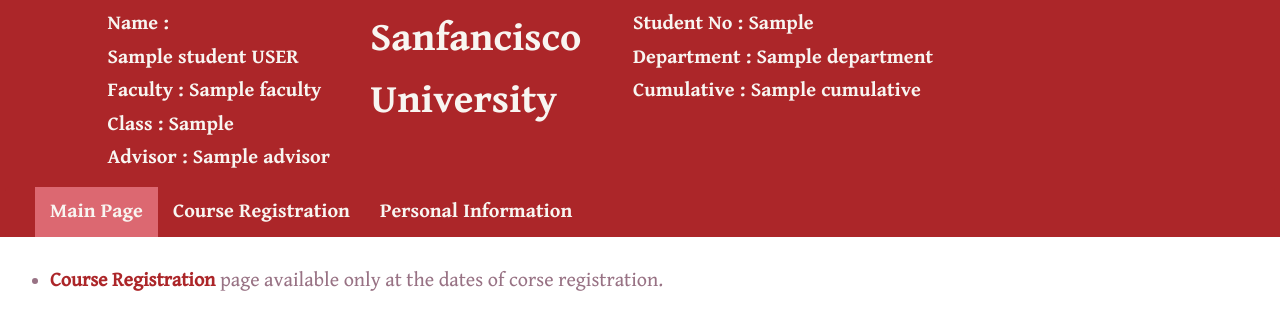
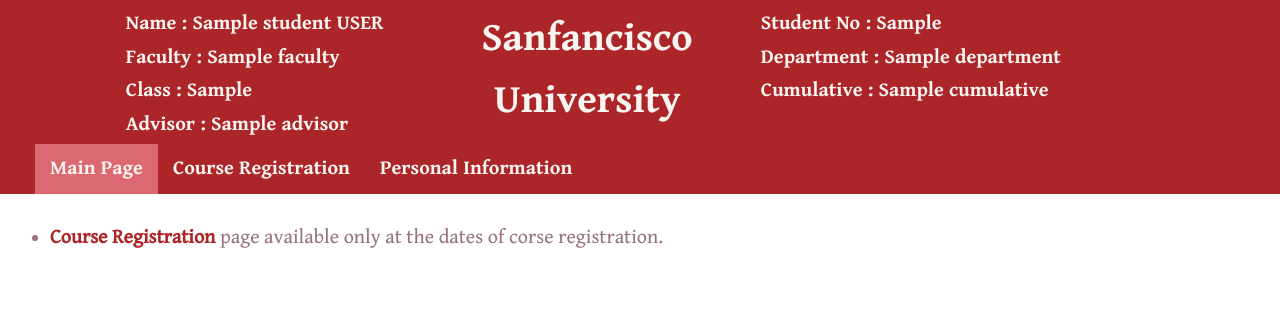
Before and after one commit to talhaHavadar/CourseRegistration, a Django app: template CourseRegistrationSystem/Registration/templates/Registration/mainPage.html in a window 1280 px wide. Shown: the top 330 px of the page. Run offline with Django 3.2, Linux system fonts and the light colour scheme; the template is opened without the code that fills it: most values are stand-ins (such as "Sample title", 1, 10 or a date in 2020); some libraries are stand-ins or nearby versions.

Commit message:
Stylesheet change

```diff
--- a/CourseRegistrationSystem/Registration/static/Registration/javascripts/controllers/MainController.js
+++ b/CourseRegistrationSystem/Registration/static/Registration/javascripts/controllers/MainController.js
@@ -10,7 +10,7 @@ app.controller("MainController", ["$scope",'CourseService','StudentService', fun
     $scope.isOnPage = function(index){
         return $scope.currentPage == index;
     };
-    //StudentService.me();
+    StudentService.me();
    	CourseService.filterCourse();
 
 }]);
--- a/CourseRegistrationSystem/Registration/static/Registration/javascripts/services/CourseFactory.js
+++ b/CourseRegistrationSystem/Registration/static/Registration/javascripts/services/CourseFactory.js
@@ -26,13 +26,14 @@ app.factory("CourseService",function($http, $q, StudentService){
 	    		});
 	      	}
 		});
+		return deferred.promise;
 	};
 
 	factory.getUpCourse = function(){
 		var deferred = $q.defer();
-		$http.post('/courseregistration'),{
-			"method":"courses-up"
-		}.then(function(data){
+		$http.post('/courseregistration',{
+			"method":"courses_up"
+		}).then(function(data){
 			if(data.status == 200 && data.data.success == true){
 				deferred.resolve(data.data);
 			} else {
@@ -52,6 +53,7 @@ app.factory("CourseService",function($http, $q, StudentService){
 	    	});
 	    }
 	});
+		return deferred.promise;
 	}
 
 	factory.filterCourse = function() {
--- a/CourseRegistrationSystem/Registration/static/Registration/stylesheets/mainPage.css
+++ b/CourseRegistrationSystem/Registration/static/Registration/stylesheets/mainPage.css
@@ -13,12 +13,16 @@ body .headerContainer {
   padding-bottom: 0; }
   body .headerContainer .infoHeader {
     justify-content: center;
-    display: inline-block; }
+    display: flex; }
   body .headerContainer .universityName1 {
+    display: flex;
     text-align: center;
+    justify-content: center;
     font-size: 30pt; }
   body .headerContainer .universityName2 {
+    display: flex;
     text-align: center;
+    justify-content: center;
     font-size: 30pt; }
   body .headerContainer .navbar {
     border: none;
--- a/CourseRegistrationSystem/Registration/static/Registration/stylesheets/mainPage.sass
+++ b/CourseRegistrationSystem/Registration/static/Registration/stylesheets/mainPage.sass
@@ -14,12 +14,16 @@ body
     padding-bottom: 0
     .infoHeader
       justify-content: center
-      display: inline-block
+      display: flex
     .universityName1
+      display: flex
       text-align: center
+      justify-content: center
       font-size: 30pt
     .universityName2
+      display: flex
       text-align: center
+      justify-content: center
       font-size: 30pt
     .navbar
       border: none
--- a/CourseRegistrationSystem/Registration/static/Registration/stylesheets/personalPage.css
+++ b/CourseRegistrationSystem/Registration/static/Registration/stylesheets/personalPage.css
@@ -13,12 +13,16 @@ body .headerContainer {
   padding-bottom: 0; }
   body .headerContainer .infoHeader {
     justify-content: center;
-    display: inline-block; }
+    display: flex; }
   body .headerContainer .universityName1 {
+    display: flex;
     text-align: center;
+    justify-content: center;
     font-size: 30pt; }
   body .headerContainer .universityName2 {
+    display: flex;
     text-align: center;
+    justify-content: center;
     font-size: 30pt; }
   body .headerContainer .navbar {
     border: none;
--- a/CourseRegistrationSystem/Registration/static/Registration/stylesheets/personalPage.sass
+++ b/CourseRegistrationSystem/Registration/static/Registration/stylesheets/personalPage.sass
@@ -14,12 +14,16 @@ body
     padding-bottom: 0
     .infoHeader
       justify-content: center
-      display: inline-block
+      display: flex
     .universityName1
+      display: flex
       text-align: center
+      justify-content: center
       font-size: 30pt
     .universityName2
+      display: flex
       text-align: center
+      justify-content: center
       font-size: 30pt
     .navbar
       border: none
--- a/CourseRegistrationSystem/Registration/static/Registration/stylesheets/registration.css
+++ b/CourseRegistrationSystem/Registration/static/Registration/stylesheets/registration.css
@@ -13,12 +13,16 @@ body .headerContainer {
   padding-bottom: 0; }
   body .headerContainer .infoHeader {
     justify-content: center;
-    display: inline-block; }
+    display: flex; }
   body .headerContainer .universityName1 {
+    display: flex;
     text-align: center;
+    justify-content: center;
     font-size: 30pt; }
   body .headerContainer .universityName2 {
+    display: flex;
     text-align: center;
+    justify-content: center;
     font-size: 30pt; }
   body .headerContainer .navbar {
     border: none;
--- a/CourseRegistrationSystem/Registration/static/Registration/stylesheets/registration.sass
+++ b/CourseRegistrationSystem/Registration/static/Registration/stylesheets/registration.sass
@@ -14,12 +14,16 @@ body
     padding-bottom: 0
     .infoHeader
       justify-content: center
-      display: inline-block
+      display: flex
     .universityName1
+      display: flex
       text-align: center
+      justify-content: center
       font-size: 30pt
     .universityName2
+      display: flex
       text-align: center
+      justify-content: center
       font-size: 30pt
     .navbar
       border: none
--- a/CourseRegistrationSystem/Registration/templates/Registration/personalPage.html
+++ b/CourseRegistrationSystem/Registration/templates/Registration/personalPage.html
@@ -12,7 +12,7 @@
 <body ng-app="CourseRegistrationApp">
   <div class="headerContainer">
       <div class="infoHeader">
-          <div class="col-md-4 col-md-offset-1">
+          <div class="col-md-3 col-md-offset-1">
               <div class="nameContainer">
                   <label>Name :</label>
                   <label>{{ student|valuefor:"name" }} {{ student|valuefor:"surname"|upper }}</label>
@@ -34,7 +34,7 @@
               <label class="universityName1">Sanfancisco</label>
               <label class="universityName2">University</label>
           </div>
-          <div class="col-md-4">
+          <div class="col-md-5">
               <div class="studentNoContainer">
                   <label>Student No :</label>
                   <label>{{ student|valuefor:"studentNo" }}</label>
--- a/CourseRegistrationSystem/Registration/templates/Registration/registration.html
+++ b/CourseRegistrationSystem/Registration/templates/Registration/registration.html
@@ -25,7 +25,7 @@
 <body ng-app="CourseRegistrationApp" ng-controller="RegistrationController as ctrl" >
   <div class="headerContainer">
       <div class="infoHeader">
-          <div class="col-md-4 col-md-offset-1">
+          <div class="col-md-3 col-md-offset-1">
               <div class="nameContainer">
                   <label>Name :</label>
                   <label>{{ student|valuefor:"name" }} {{ student|valuefor:"surname"|upper }}</label>
@@ -47,7 +47,7 @@
               <label class="universityName1">Sanfancisco</label>
               <label class="universityName2">University</label>
           </div>
-          <div class="col-md-4">
+          <div class="col-md-5">
               <div class="studentNoContainer">
                   <label>Student No :</label>
                   <label>{{ student|valuefor:"studentNo" }}</label>
--- a/CourseRegistrationSystem/Registration/views.py
+++ b/CourseRegistrationSystem/Registration/views.py
@@ -68,6 +68,12 @@ def registration(request):
             student = getStudent(request.session["user"])
             student["semester"] = calc_semester(student["class_no"])
             return JsonResponse({ "success": True, "student": student })
+        elif POST["method"] == "courses_up":
+            student = getStudent(request.session["user"])
+            sClass = student["class_no"]
+            semester = calc_semester(int(sClass) +1)
+            courses = getCourses(semester)
+            return JsonResponse({"success":True, "courses": courses})
         else:
             return JsonResponse({"success": False, "message": "Invalid method." })
     student = getStudent(request.session["user"])
```
Also changed, not shown: CourseRegistrationSystem/Registration/api_handler.py (+10 -1 lines), CourseRegistrationSystem/db.sqlite3, 3 other files.
